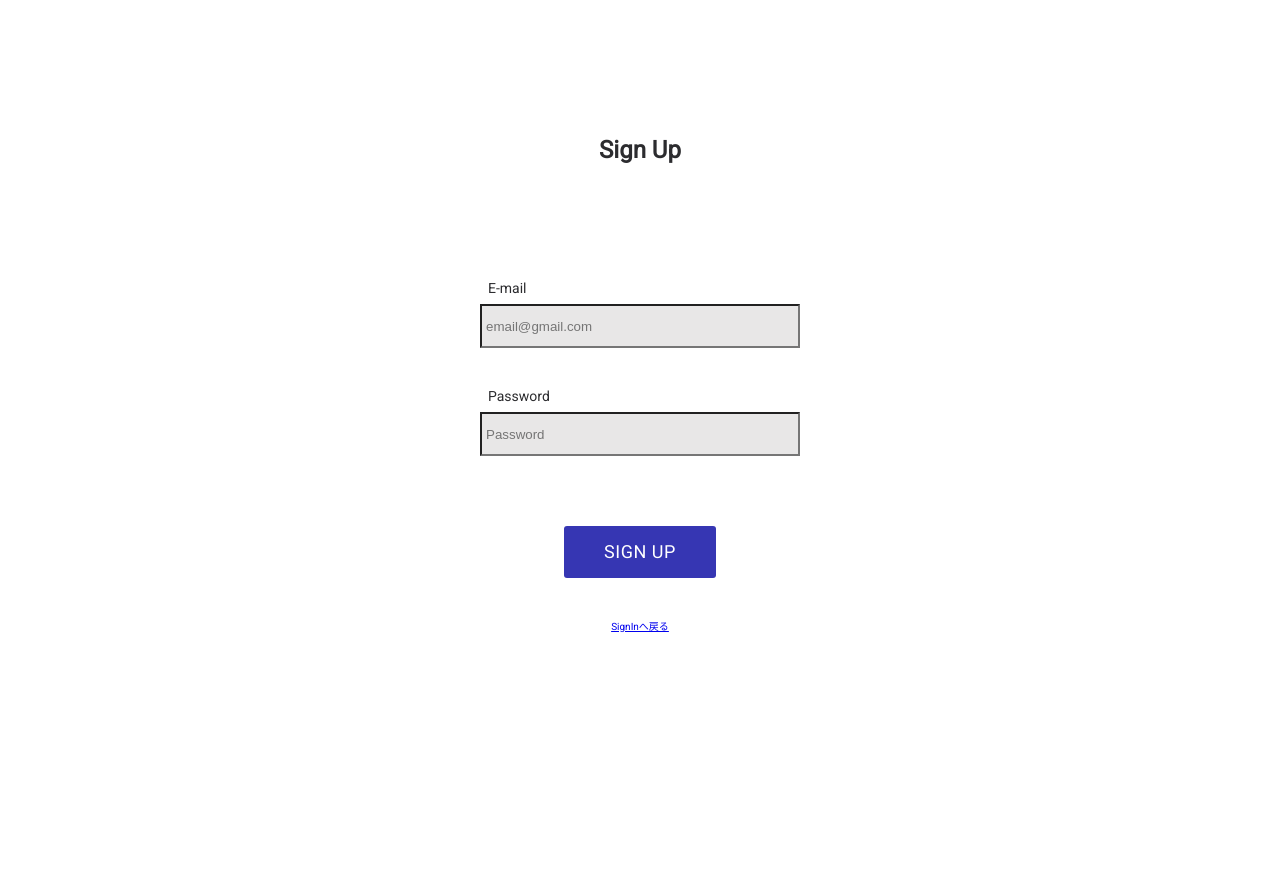
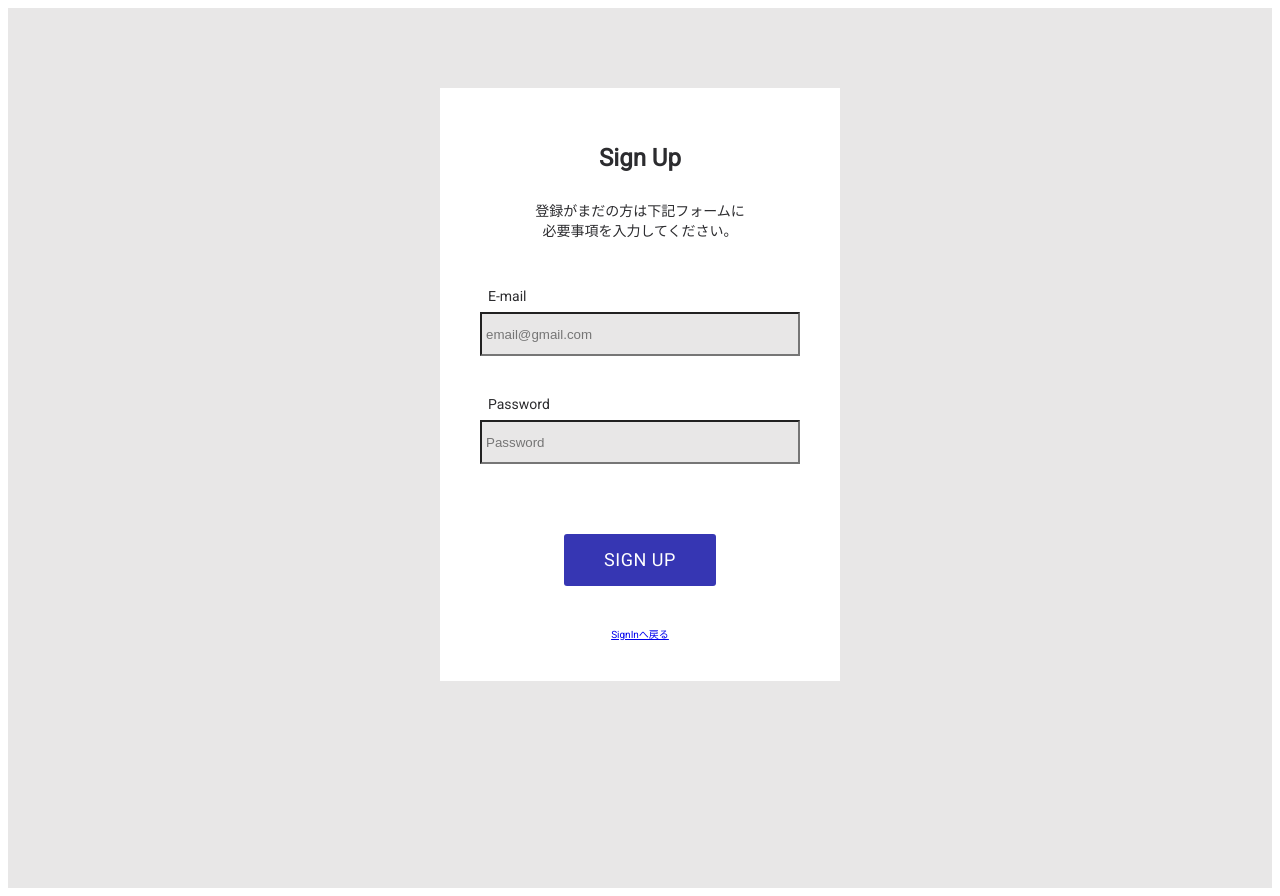
Before and after one commit to yoneda1013/react_todo_app, a React (Create React App) app: page /signup in a window 1280 px wide. Before the commit the page ends 800 px from the top, so only its background shows below. Built offline with nearby package versions, Linux system fonts and the light colour scheme; no server answers.

Commit message:
セキュリティールール修正

```diff
--- a/src/App.css
+++ b/src/App.css
@@ -33,7 +33,9 @@ h2 {
 
 /* Auth */
 .wrapper {
-  margin-top: 10vh;
+  height: 100vh;
+  padding-top: 10vh;
+  background: var(--cl--gray);
 }
 
 .auth-container {
@@ -55,7 +57,6 @@ h2 {
 .auth-container p {
   text-align: center;
   font-size: var(--font--size--p);
-  color: #ffffff;
   margin: 1.5vh 0 1vh 0;
 }
 
--- a/src/auth/Login.js
+++ b/src/auth/Login.js
@@ -34,7 +34,11 @@ const Login = ({ history }) => {
     <div className="wrapper">
       <div className="auth-container">
         <h1>LOGIN</h1>
-        <p>登録したアドレス、パスワードを入力してください。</p>
+        <p>
+          登録したアドレス、
+          <br />
+          パスワードを入力してください。
+        </p>
         <form onSubmit={handleSubmit}>
           <div className="auth-form">
             <span>Email</span>
--- a/src/auth/SignUp.js
+++ b/src/auth/SignUp.js
@@ -30,7 +30,11 @@ const SignUp = ({ history }) => {
     <div className="wrapper">
       <div className="auth-container">
         <h1>Sign Up</h1>
-        <p>登録がまだの方は下記フォームに必要事項を入力してください。</p>
+        <p>
+          登録がまだの方は下記フォームに
+          <br />
+          必要事項を入力してください。
+        </p>
         <form onSubmit={handleSubmit}>
           <div className="auth-form">
             <span>E-mail</span>
```
Also changed, not shown: 1 other file (tests, documents, lock files or other folders).
